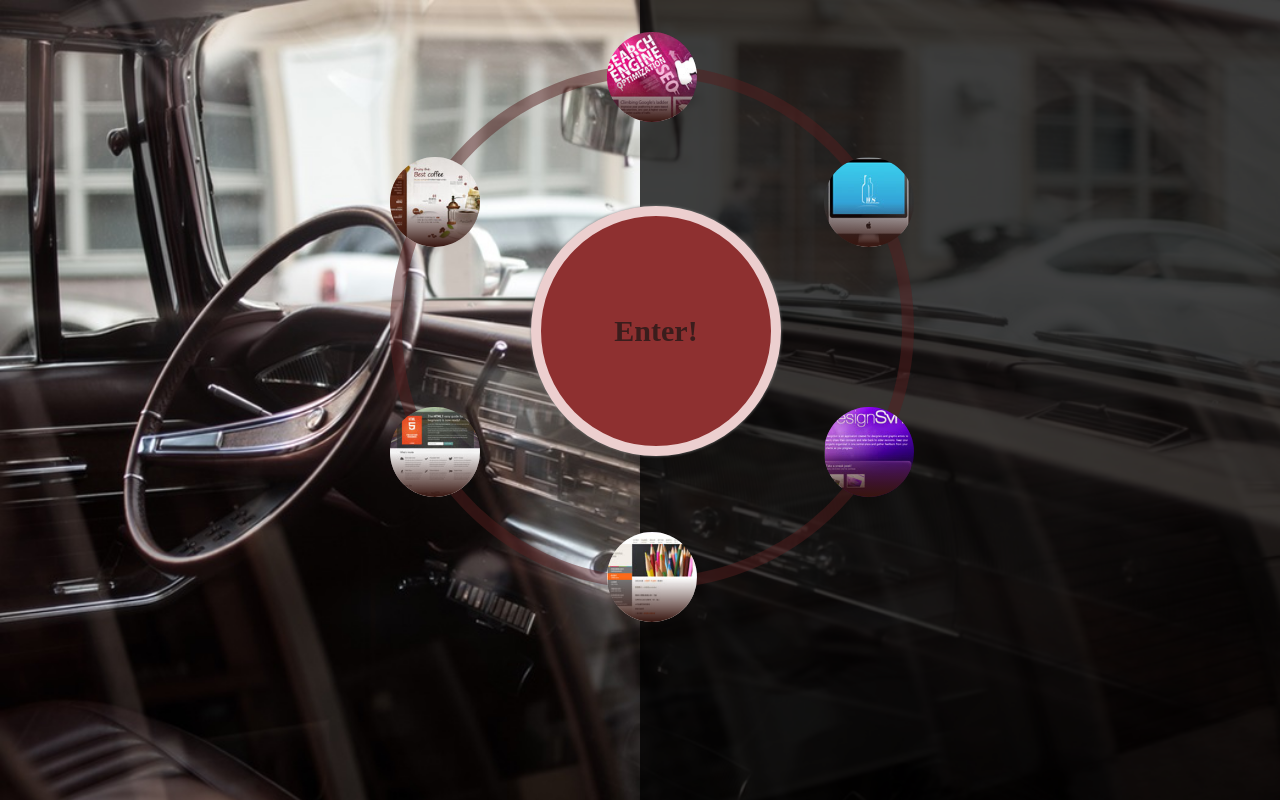
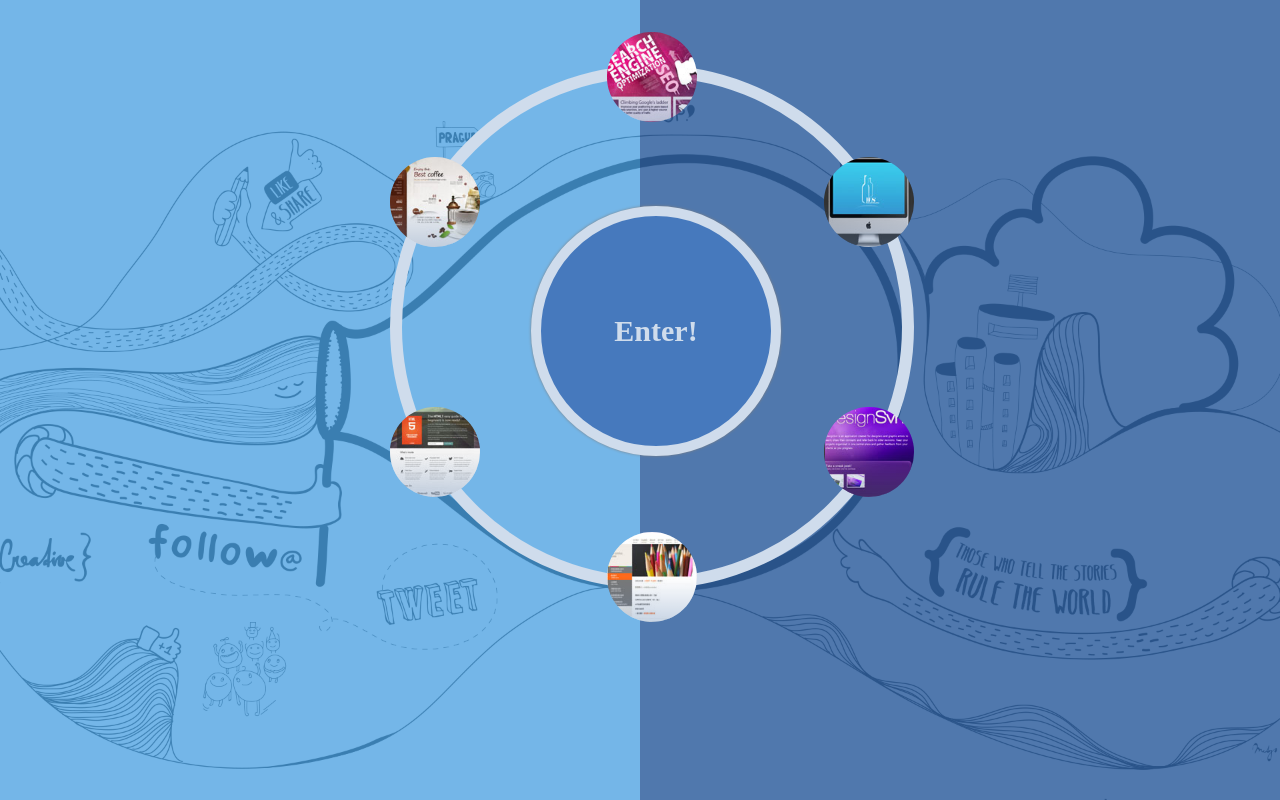
Before and after one commit to lhslihuan/my_website, a plain HTML site: page guide/guide.html in a window 1280 px wide. Drawn offline with Linux system fonts and the light colour scheme.

Commit message:
换风格为蓝色

```diff
--- a/guide/guide.css
+++ b/guide/guide.css
@@ -4,7 +4,8 @@ html{
 body{
     margin: 0 auto;
     padding: 0;
-    background: url("bg.jpg") no-repeat;
+    /*background: url("bg.jpg") no-repeat;*/
+    background: url("./img/bg.png");
     background-size: cover;
     background-position-x: 50%;
     height:100%;
@@ -14,13 +15,15 @@ body{
     height: 100%;
     float: right;
     /*background-color: #1F1514;*/
-    background-color: #000;
-    opacity: 0.75;
+    /*background-color: #000;*/
+    /*opacity: 0.75;*/
+    background-color: rgba(11, 0, 61, 0.34);
 }
 div.outer_circle{
     width: 500px;
     height: 500px;
-    border: 12px solid rgba(87, 30, 30, 0.48);
+    /*border: 12px solid rgba(87, 30, 30, 0.48);*/
+    border: 12px solid rgba(207, 220, 236, 1);
     border-radius: 50%;
     position: relative;
     left: 50%;
@@ -44,12 +47,13 @@ div span.rotate_circle{
 span.rotate_circle.top-layer {
     opacity: 0.3;
 }
-span.rotate_circle:after {
+span.rotate_circle.top-layer:after {
     content: '';
     display: block;
     width: 100%;
     height: 100%;
-    background-image: -webkit-gradient(linear, 0% 51%, 0% 100%, from(rgba(255, 255, 255, 0)), to(rgb(55, 21, 15)))
+    /*background-image: -webkit-gradient(linear, 0% 51%, 0% 100%, from(rgba(255, 255, 255, 0)), to(rgb(55, 21, 15)));*/
+    background-image: -webkit-gradient(linear, 0% 51%, 0% 100%, from(rgba(255, 255, 255, 0)), to(rgb(79, 119, 172)));
 }
 div.inner_circle{
     width: 230px;
@@ -76,22 +80,26 @@ div.inner_circle{
     height: 0;
     padding-bottom: 100%;
     border-radius: 50%;
-    border: 10px solid #ECCFCF;
+    /*border: 10px solid #ECCFCF;*/
+    border:10px solid #cfdcec;
     overflow: hidden;
-    background: #8E3030;
+    /*background: #8E3030;*/
+    background: #4679BD;
     box-shadow: 0 0 3px gray;
 }
 .round-button-circle:hover {
-    background: #662525;
+    /*background: #662525;*/
+    background:#30588e;
 }
-.round-button-circle span {
+.round-button-circle a {
     width: 230px;
     height: 230px;
     display: block;
-    color: rgb(58, 29, 28);
+    color: rgb(207, 220, 236);
     font-size: 30px;
     text-align: center;
     line-height: 230px;
     font-weight: bold;
-    font-family: 微软雅黑;
+    font-family: "微软雅黑";
+    text-decoration: none;
 }
--- a/guide/guide.html
+++ b/guide/guide.html
@@ -16,9 +16,9 @@
         <!--<span class="enterBtn"><button></button></span>-->
         <div class="round-button">
             <div class="round-button-circle">
-                <span>
+                <a href="../全屏滚动插件/index3.html">
                     Enter!
-                </span>
+                </a>
             </div>
         </div>
     </div>
--- a/guide/guide.js
+++ b/guide/guide.js
@@ -2,9 +2,11 @@
  * Created by LSH on 2015/1/25.
  */
 seajs.use(['./rotate-show'], function (rotateShow) {
-    var $innerCircle = $('.j_inner_circle');
+    $(function () {
+        var $innerCircle = $('.j_inner_circle');
 
-    rotateShow.rotateShow(6, function () {
-        $innerCircle.fadeIn();
-    });
+        rotateShow.rotateShow(6, function () {
+            $innerCircle.fadeIn();
+        });
+    })
 });
```
Also changed, not shown: guide/img/bg-0.jpg (renamed from guide/bg.jpg), guide/img/bg.png (added).
